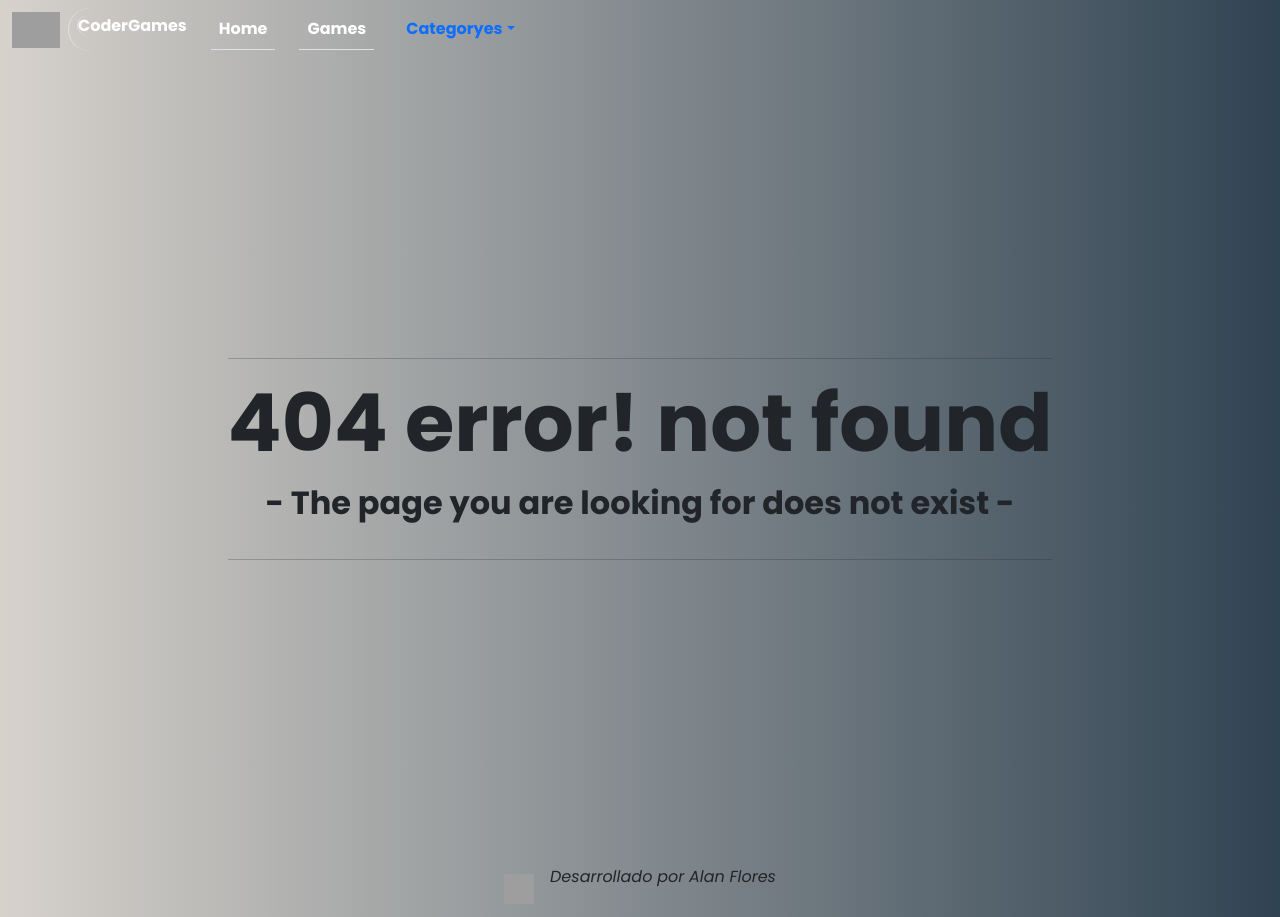
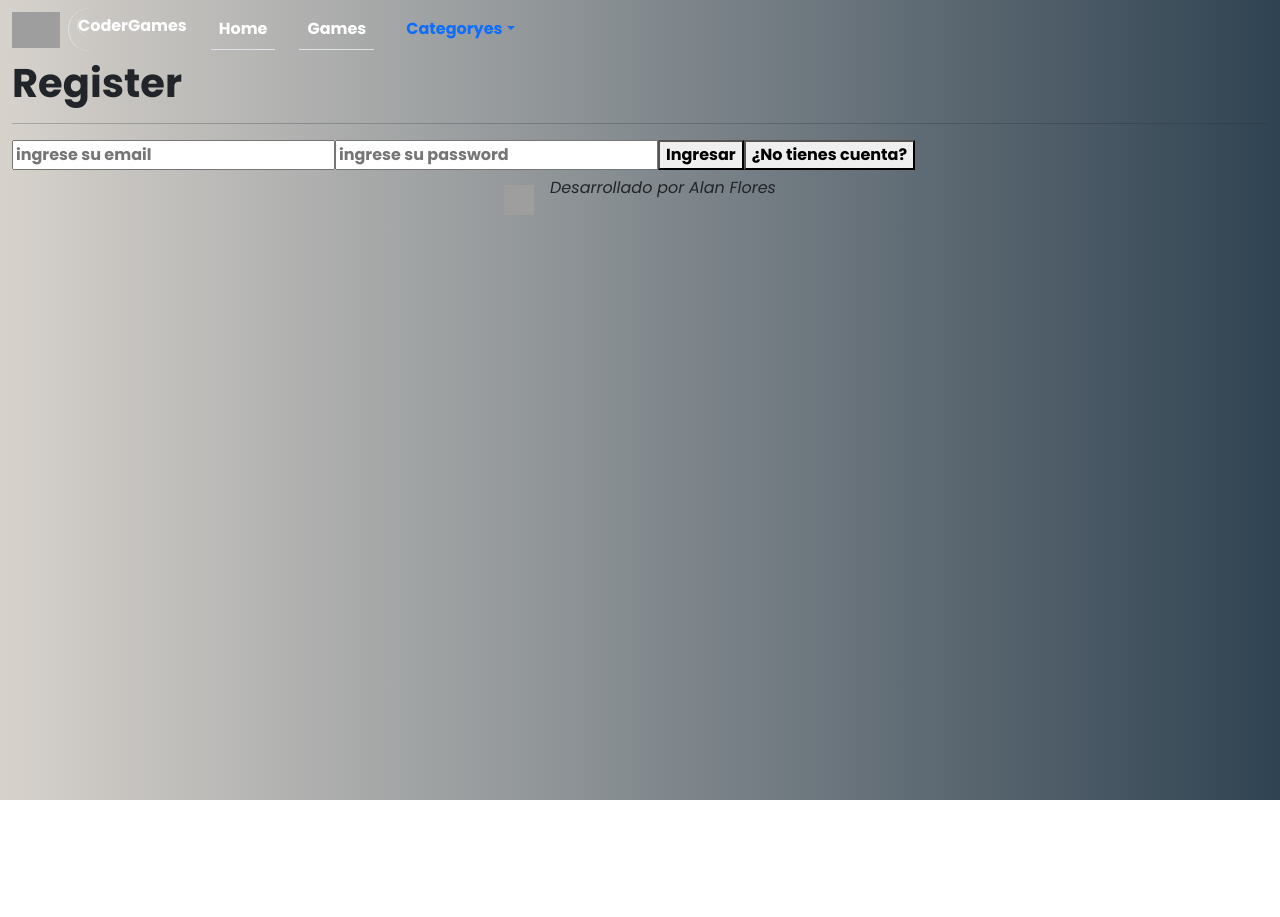
Before and after one commit to alanrflores/Proyecto-react-coder, a React (Create React App) app: page /login in a window 1280 px wide. Before the commit this address had no page. After the commit the page ends 800 px from the top, so only its background shows below. Built offline with nearby package versions, Linux system fonts and the light colour scheme; grey boxes are pictures that could not be loaded; a web font is replaced by a local one.

Commit message:
terminando commits

```diff
--- a/package.json
+++ b/package.json
@@ -12,7 +12,6 @@
     "react-icons": "^4.3.1",
     "react-router-dom": "^6.3.0",
     "react-scripts": "5.0.1",
-    "styled-components": "^5.3.5",
     "sweetalert2": "^11.4.14",
     "web-vitals": "^2.1.4"
   },
--- a/src/App.jsx
+++ b/src/App.jsx
@@ -7,15 +7,29 @@ import CartContextProvider from "./context/CartContextProvider"
 import Games from "./views/Games"
 import Home from "./views/Home"
 import Error from "./componentes/error/Error"
+import Login from "./views/Register"
+import UserProvider from "./context/UserProvider"
+import Register from "./views/Register"
+import RequireAuth from "./componentes/require/RequireAuth"
 
 const App = () => {
 
     return (
         <CartContextProvider>
+        <UserProvider>
         <BrowserRouter>
             <Routes>
                     <Route path="/" element={<Layout />}>
-                    <Route index element={<Home />} />
+                    <Route index element=
+                    {
+                    <RequireAuth>
+                      <Home />
+                    </RequireAuth>
+                    }
+                    />
+                    <Route path="/login" element={<Register />} />
+                    <Route path="/login" element={<Login />} />
+
 
                     <Route path="/games">
                         <Route index element={<Games />}/>
@@ -27,6 +41,7 @@ const App = () => {
                     </Route>
             </Routes>
         </BrowserRouter>
+        </UserProvider>
         </CartContextProvider>
     )
 }
--- a/src/componentes/navbar/NavBar.jsx
+++ b/src/componentes/navbar/NavBar.jsx
@@ -3,10 +3,11 @@ import CardWidget from "../cards/CardWidget";
 import { FaShoppingBag } from "react-icons/fa";
 import { CartContext } from "../../context/CartContextProvider";
 import { useContext } from "react";
+import  { UserContext } from "../../context/UserProvider";
 
 const NavBar = () => {
   const { cart } = useContext(CartContext);
-
+  const {user , setUser , singOutUser} = useContext(UserContext)
   const imgUrl = "https://goodgamesguild.com/front/ggg/200x200.png";
 
   return (
--- /dev/null
+++ b/src/componentes/require/RequireAuth.jsx
@@ -0,0 +1,15 @@
+import React, {useContext} from 'react'
+import { UserContext } from '../../context/UserProvider'
+import { Navigate } from 'react-router-dom'
+
+const RequireAuth = ({ children }) => {
+  const {user} = useContext(UserContext)
+
+  if(!user){
+      return <Navigate to="/login" />
+  }
+
+  return children;
+}
+
+export default RequireAuth
--- a/src/componentes/service/Firebase.jsx
+++ b/src/componentes/service/Firebase.jsx
@@ -1,6 +1,9 @@
 // Import the functions you need from the SDKs you need
 import { initializeApp } from "firebase/app";
 import {getFirestore} from "firebase/firestore"
+import "firebase/auth"
+import { getAuth } from "firebase/auth";
+
 // TODO: Add SDKs for Firebase products that you want to use
 // https://firebase.google.com/docs/web/setup#available-libraries
 
@@ -17,5 +20,6 @@ const firebaseConfig = {
 // Initialize Firebase
 const app = initializeApp(firebaseConfig);
 const db = getFirestore(app)
+export const auth = getAuth(app)
 
 export default db
--- /dev/null
+++ b/src/context/UserProvider.jsx
@@ -0,0 +1,25 @@
+import { createUserWithEmailAndPassword, signInWithEmailAndPassword, signOut } from "firebase/auth";
+import {createContext, useState} from "react"
+import { auth } from "../componentes/service/Firebase";
+
+export const UserContext = createContext();
+
+const UserProvider = ({ children }) => {
+ const [user, setUser] = useState(false)
+
+ const registerUser = (email, pass) => createUserWithEmailAndPassword(auth, email, pass)
+
+ const loginUser = (email, pass) => signInWithEmailAndPassword(auth, email, pass)
+
+ const signOutUser = () => signOut(auth)
+
+
+return (
+     <UserContext.Provider value={{ user, setUser, loginUser , registerUser, signOutUser }}>
+     {children}
+     </UserContext.Provider>
+
+)
+}
+
+export default UserProvider;
--- /dev/null
+++ b/src/views/Register.jsx
@@ -0,0 +1,53 @@
+import React, { useState , useContext }from 'react'
+import { UserContext } from '../context/UserProvider'
+
+const Register = () => {
+  const [email, setEmail] = useState([])
+  const [pass, setPass] = useState([])
+
+  const {registerUser} = useContext(UserContext)
+
+const handleSubmit = async (e) => {
+  e.preventDefault()
+  console.log('procesando form : ' , email, pass)
+try {
+   await registerUser(email, pass)
+   console.log("usuario creado")
+} catch (error) {
+  console.log(error.code)
+  alert('Este email ya fue registrado')
+}
+
+}
+
+
+  return (
+    <div>
+    <h1>Register</h1>
+    <hr />
+    <form onSubmit={handleSubmit}>
+    <input
+      type="email"
+      placeholder="ingrese su email"
+      value={email}
+      onChange={(e)=> setEmail(e.target.value)}
+    />
+    <input
+        type="password"
+         placeholder="ingrese su password"
+         value={pass}
+         onChange={(e)=> setPass(e.target.value)}
+    />
+    <button type='submit' >
+      Ingresar
+    </button>
+    <button type='button'>
+      ¿No tienes cuenta?
+    </button>
+    </form>
+
+    </div>
+  )
+}
+
+export default Register
```
Also changed, not shown: src/views/Login.jsx (added, +51 -0 lines), 1 other file (tests, documents, lock files or other folders).
